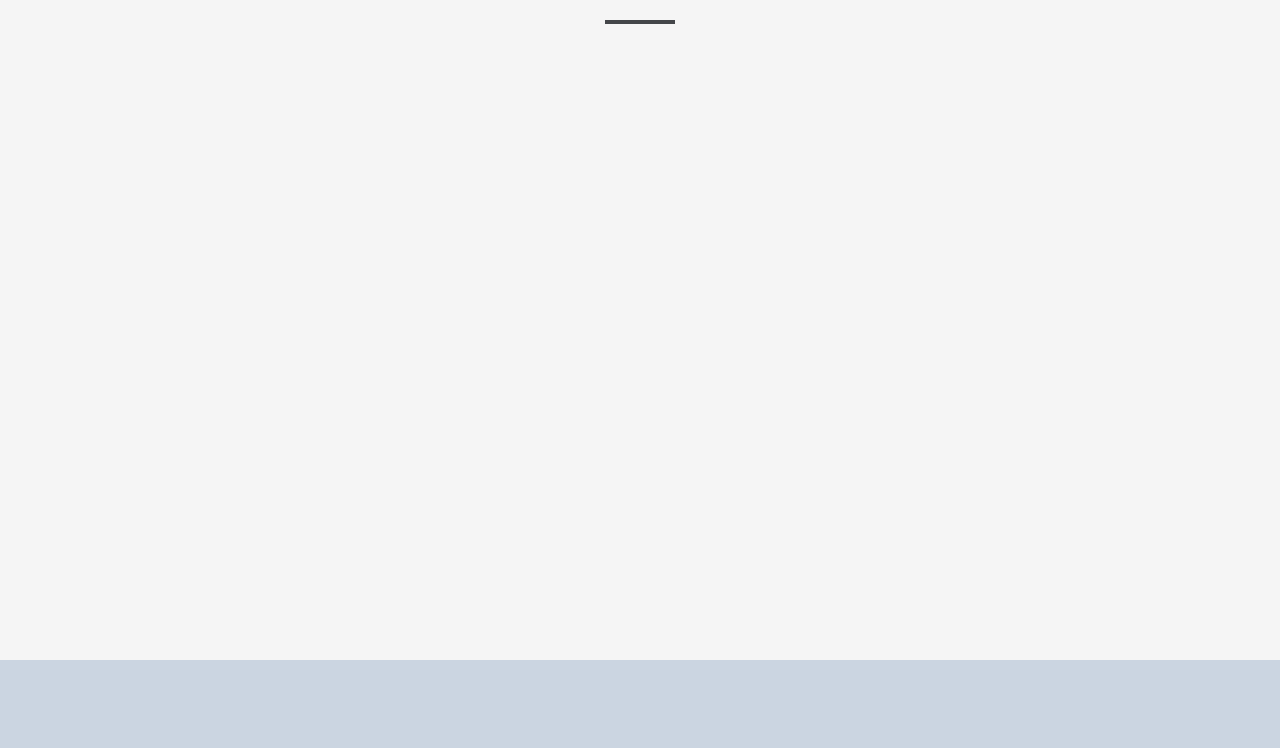
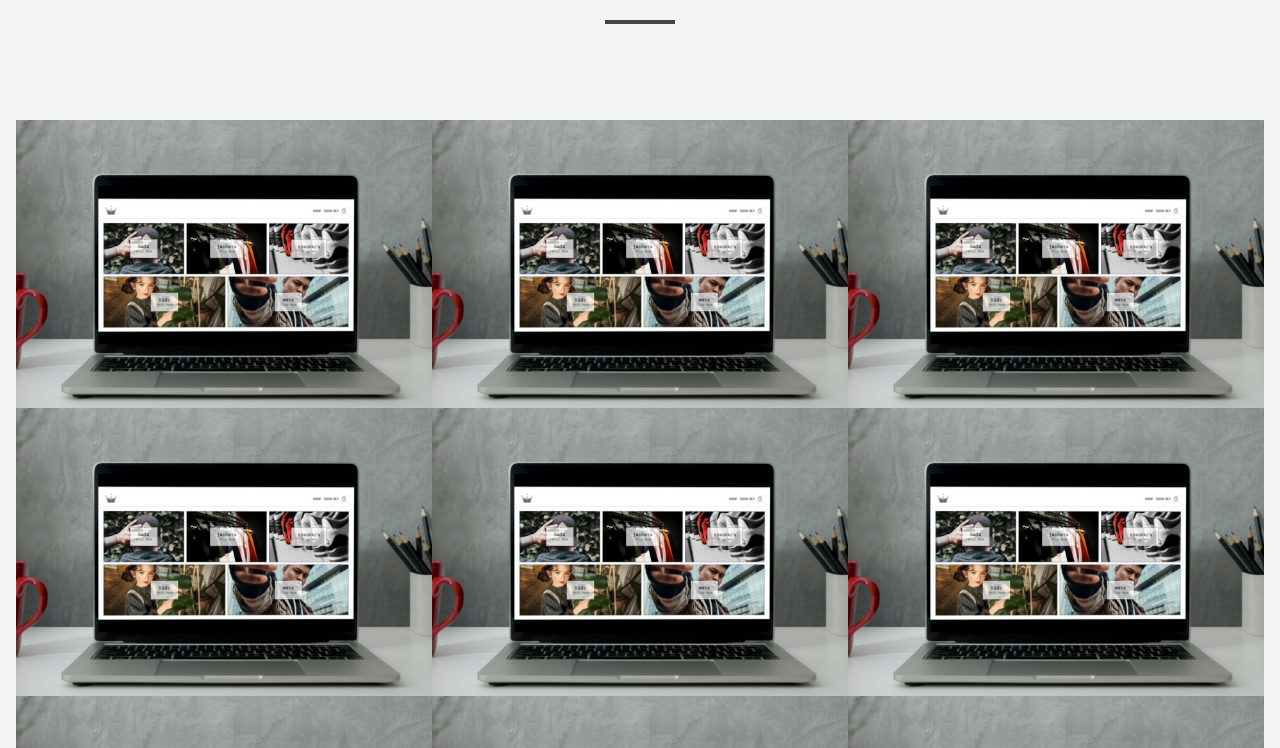
Before and after one commit to mohamedtsx/Nextfolio, a Next.js app: page / in a window 1280 px wide. Shown: the part 1960-2708 px from the top of the page. Built offline with nearby package versions, Linux system fonts and the light colour scheme.

Commit message:
end projects section

```diff
--- a/components/project-card/project-card.component.tsx
+++ b/components/project-card/project-card.component.tsx
@@ -35,8 +35,7 @@ const ProjectCard = ({ project }: ProjectCardProps) => {
 
 
     return(
-        <div className={`w-1/3 h-64 relative bg-${id} bg-cover`}>
-            <div className=" clear-both"></div>
+        <div className={` h-72 relative bg-crown-clothing bg-cover bg-center`}>
             <div className="active-project-card relative transition-opacity duration-500 w-full h-full bg-white opacity-0 hover:opacity-100 overflow-hidden">
                 <div className="transition-all  duration-500 flex flex-col justify-center items-center absolute top-0 left-1/2 -translate-x-1/2">
                     <Link href={`/${id}`}>
@@ -45,7 +44,7 @@ const ProjectCard = ({ project }: ProjectCardProps) => {
                     <span>{core.join(" / ")}</span>
                 </div>
                 <div className="transition duration-500 w-full h-10 absolute bottom-0 left-0 flex justify-between items-center px-2 bg-darkblue-0 text-white translate-y-full">
-                    <label className="text-xl font-medium capitalize">{name}</label>
+                    <label className="text-xl font-medium lowercase">{name}</label>
                     <div className="flex justify-center items-center gap-2">
                         <a href={`${github}`} className="project-card-icon " aria-label="github link" target="_blank">
                             <IconGitHub/>
--- a/components/projects/projects.component.tsx
+++ b/components/projects/projects.component.tsx
@@ -12,7 +12,7 @@ const Projects = () => {
             <div className="container max-w-7xl px-4">
                 <Title>projects</Title>
 
-                <div>
+                <div className="grid grid-cols-minmax">
                     {projects.map(el => <ProjectCard key={el.id} project={el} />)}
                 </div>
             </div>
--- a/data/data.json
+++ b/data/data.json
@@ -1,5 +1,117 @@
 {
     "projects": [
+        {
+            "id": "crown-clothing",
+            "name": "crown clothing",
+            "tools": {
+                "core": ["React", "Firebase"],
+                "all": ["React", "Firebase", "TypeScript","Styled-Components", "Stripe API"]
+            },
+            "description": "Feature-rich e-commerce built in React utilizing Firebase for the backend and Stripe API for secure payments. I strove to create a high-quality codebase and optimized user experience, applying best practices and everything I learned.",
+            "links": {
+                "github": "https://github.com/mohamedtsx/crwn-clothing",
+                "live": "https://mohamedtsx-crown.netlify.app"
+            }
+
+        },
+        {
+            "id": "crown-clothing",
+            "name": "crown clothing",
+            "tools": {
+                "core": ["React", "Firebase"],
+                "all": ["React", "Firebase", "TypeScript","Styled-Components", "Stripe API"]
+            },
+            "description": "Feature-rich e-commerce built in React utilizing Firebase for the backend and Stripe API for secure payments. I strove to create a high-quality codebase and optimized user experience, applying best practices and everything I learned.",
+            "links": {
+                "github": "https://github.com/mohamedtsx/crwn-clothing",
+                "live": "https://mohamedtsx-crown.netlify.app"
+            }
+
+        },
+        {
+            "id": "crown-clothing",
+            "name": "crown clothing",
+            "tools": {
+                "core": ["React", "Firebase"],
+                "all": ["React", "Firebase", "TypeScript","Styled-Components", "Stripe API"]
+            },
+            "description": "Feature-rich e-commerce built in React utilizing Firebase for the backend and Stripe API for secure payments. I strove to create a high-quality codebase and optimized user experience, applying best practices and everything I learned.",
+            "links": {
+                "github": "https://github.com/mohamedtsx/crwn-clothing",
+                "live": "https://mohamedtsx-crown.netlify.app"
+            }
+
+        },
+        {
+            "id": "crown-clothing",
+            "name": "crown clothing",
+            "tools": {
+                "core": ["React", "Firebase"],
+                "all": ["React", "Firebase", "TypeScript","Styled-Components", "Stripe API"]
+            },
+            "description": "Feature-rich e-commerce built in React utilizing Firebase for the backend and Stripe API for secure payments. I strove to create a high-quality codebase and optimized user experience, applying best practices and everything I learned.",
+            "links": {
+                "github": "https://github.com/mohamedtsx/crwn-clothing",
+                "live": "https://mohamedtsx-crown.netlify.app"
+            }
+
+        },
+        {
+            "id": "crown-clothing",
+            "name": "crown clothing",
+            "tools": {
+                "core": ["React", "Firebase"],
+                "all": ["React", "Firebase", "TypeScript","Styled-Components", "Stripe API"]
+            },
+            "description": "Feature-rich e-commerce built in React utilizing Firebase for the backend and Stripe API for secure payments. I strove to create a high-quality codebase and optimized user experience, applying best practices and everything I learned.",
+            "links": {
+                "github": "https://github.com/mohamedtsx/crwn-clothing",
+                "live": "https://mohamedtsx-crown.netlify.app"
+            }
+
+        },
+        {
+            "id": "crown-clothing",
+            "name": "crown clothing",
+            "tools": {
+                "core": ["React", "Firebase"],
+                "all": ["React", "Firebase", "TypeScript","Styled-Components", "Stripe API"]
+            },
+            "description": "Feature-rich e-commerce built in React utilizing Firebase for the backend and Stripe API for secure payments. I strove to create a high-quality codebase and optimized user experience, applying best practices and everything I learned.",
+            "links": {
+                "github": "https://github.com/mohamedtsx/crwn-clothing",
+                "live": "https://mohamedtsx-crown.netlify.app"
+            }
+
+        },
+        {
+            "id": "crown-clothing",
+            "name": "crown clothing",
+            "tools": {
+                "core": ["React", "Firebase"],
+                "all": ["React", "Firebase", "TypeScript","Styled-Components", "Stripe API"]
+            },
+            "description": "Feature-rich e-commerce built in React utilizing Firebase for the backend and Stripe API for secure payments. I strove to create a high-quality codebase and optimized user experience, applying best practices and everything I learned.",
+            "links": {
+                "github": "https://github.com/mohamedtsx/crwn-clothing",
+                "live": "https://mohamedtsx-crown.netlify.app"
+            }
+
+        },
+        {
+            "id": "crown-clothing",
+            "name": "crown clothing",
+            "tools": {
+                "core": ["React", "Firebase"],
+                "all": ["React", "Firebase", "TypeScript","Styled-Components", "Stripe API"]
+            },
+            "description": "Feature-rich e-commerce built in React utilizing Firebase for the backend and Stripe API for secure payments. I strove to create a high-quality codebase and optimized user experience, applying best practices and everything I learned.",
+            "links": {
+                "github": "https://github.com/mohamedtsx/crwn-clothing",
+                "live": "https://mohamedtsx-crown.netlify.app"
+            }
+
+        },
         {
             "id": "crown-clothing",
             "name": "crown clothing",
--- a/tailwind.config.js
+++ b/tailwind.config.js
@@ -55,6 +55,9 @@ module.exports = {
       },
       backgroundImage: {
         "crown-clothing": "url(/static/projects/crown-clothing.png)"
+      },
+      gridTemplateColumns: {
+        "minmax": "repeat(auto-fit, minmax(390px, 1fr))"
       }
     }
   },
```
